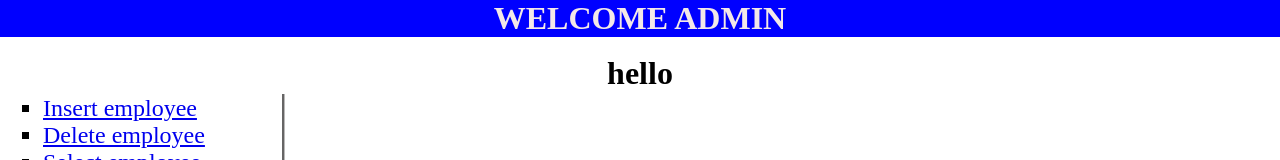
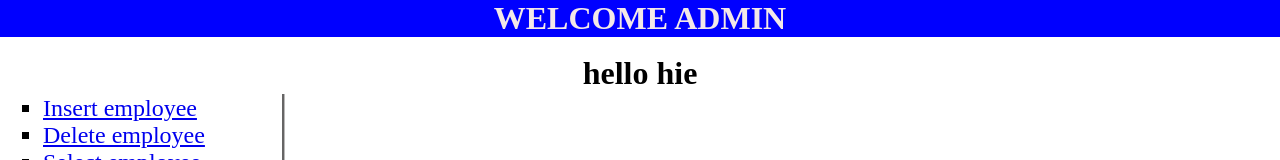
Before and after one commit to milindbhatt/HotelManagementSystem, a plain HTML site: page mainlayoutcopy.html in a window 1280 px wide. Shown: the top 160 px of the page. Drawn offline with Linux system fonts and the light colour scheme.

Commit message:
Second change

```diff
--- a/mainlayoutcopy.html
+++ b/mainlayoutcopy.html
@@ -21,7 +21,7 @@ WELCOME ADMIN
 <div class="page-wrap">
  <center><h1>
 
-hello
+hello hie
 
 </h1>
 </center>
```
